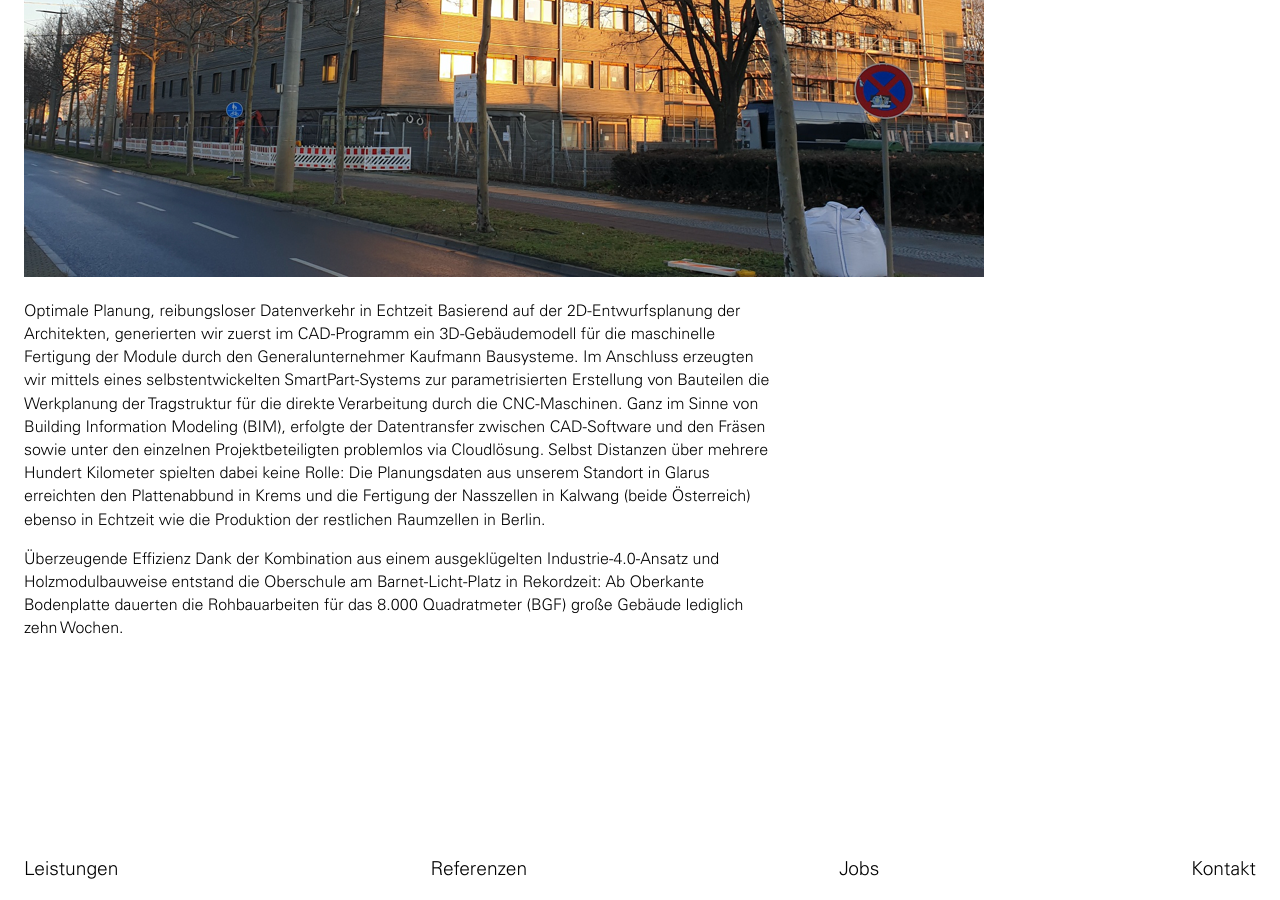
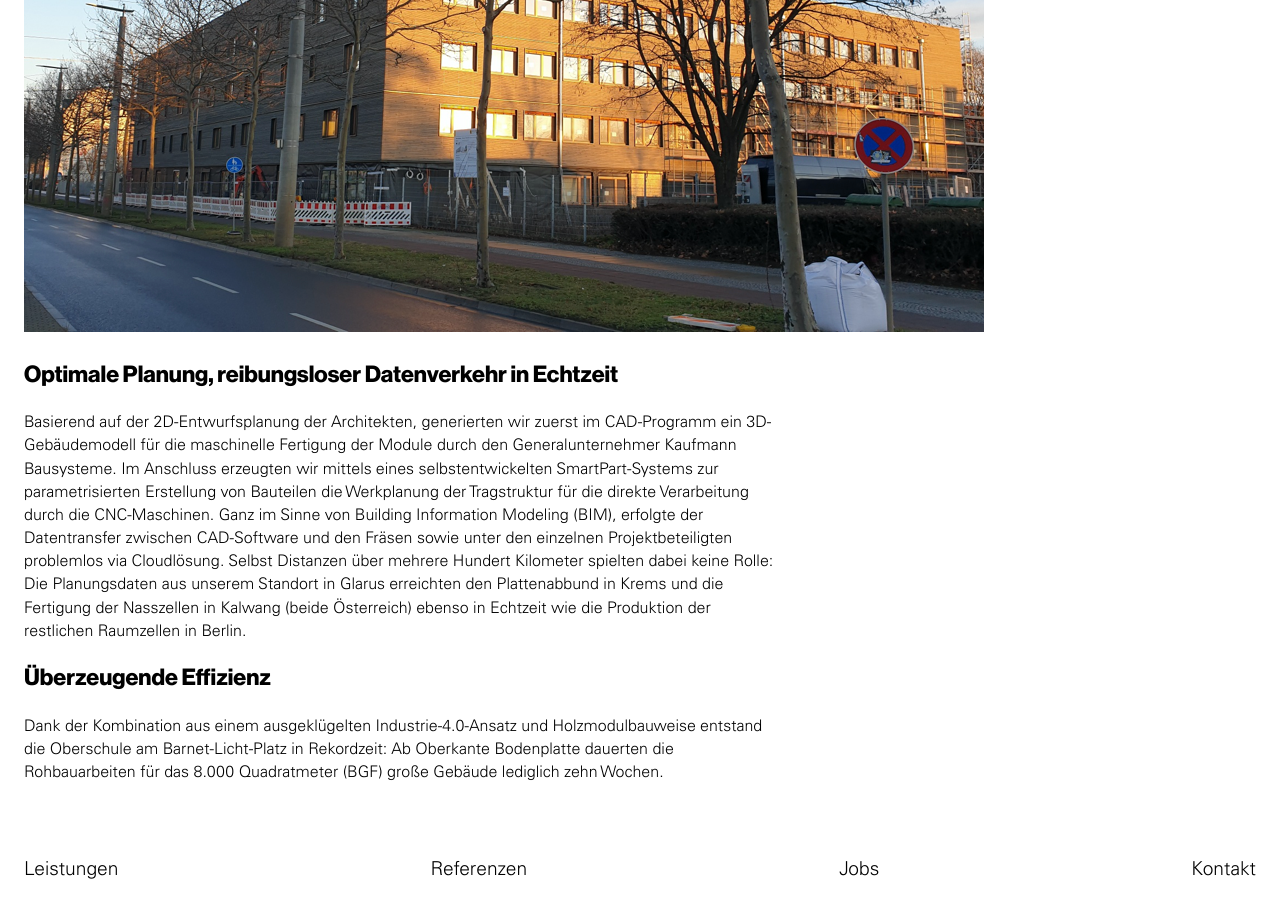
Before and after one commit to JC-Development-AG/jcd.swiss, a Jekyll site: the page built from _posts/2020-02-24-kaufmann.md, in a window 1280 px wide and 900 px high, scrolled down 1609 px. Built offline with Jekyll 4.4.1, drawn with Linux system fonts in a browser that asks for light colours; some web fonts are replaced; some of the changed text lies outside the part shown.

Commit message:
Add headlines

```diff
--- a/_posts/2020-02-24-kaufmann.md
+++ b/_posts/2020-02-24-kaufmann.md
@@ -9,7 +9,7 @@ poster: /assets/img/kaufmann1.png
 
 Kein Ort in Ostdeutschland, mit Ausnahme von Berlin, wächst derzeit so rasant wie Leipzig. Im Sommer 2019 löste die Messemetropole zunächst Essen als achtgrößte deutsche Stadt ab, ehe sie im November obendrein die 600.000-Einwohner-Marke knackte. Jedes Jahr kommen mehrere Tausend neue Einwohner hinzu. Als derartiger Menschenmagnet steht Leipzig vor der enormen Herausforderung, eine soziale Infrastruktur zu schaffen, die seinem rapiden Bevölkerungswachstum gerecht wird. Neue Kindergärten und Schulen werden dringend benötigt. Ein besonderes Neubauprojekt südöstlich des Zentrums beweist aktuell, wie hier mithilfe der richtigen Konstruktionsweise und Planungsprozesse innerhalb kürzester Zeit Abhilfe geschaffen werden kann. Das Erfolgsgeheimnis: ein hocheffizienter Industrie-4.0-Ansatz.
 
-Projekt mit Vorbildcharakter: Oberschule am Barnet-Licht-Platz
+## Projekt mit Vorbildcharakter: Oberschule am Barnet-Licht-Platz
 Die Oberschule am Barnet-Licht-Platz (OSBLP) ist als Holzmodulbau konzipiert. Neben einer nachhaltigen Bauweise ermöglicht dies dank eines hohen maschinellen Vorfertigungsgrades enorme Zeiteinsparungen bei höchster baulicher Qualität. Zehn bis 15 Module konnten an drei Wochentagen täglich montiert werden, während den Rest der Woche Anschlussarbeiten, Komplettierungen, Fügungen und Flurdecken ausgeführt wurden. Die fertigen Module und deren schnelle Montage ist allerdings „nur“ das Endprodukt eines perfekten Zusammenspiels aus optimaler Planung und entsprechend reibungsloser wie passgenauer Fertigung. Der JC Development AG kam in beiden Prozessen eine entscheidende Rolle zu. Ihr oblag die Ausführungsplanung des Projekts und dabei insbesondere die Entwicklung der Software-Lösung für den Datenaustausch und die automatisierte BIM-Planung: das „Kaufmann Bausysteme Modul SmartPart“ als Addon im CAD-Programm.
 
 ![Rendering eines Gebäudes erbaut von Kaufmann Bausysteme](/assets/img/kaufmann1.png)
@@ -17,8 +17,8 @@ Die Oberschule am Barnet-Licht-Platz (OSBLP) ist als Holzmodulbau konzipiert. Ne
 
 ![Foto eines Gebäudes erbaut von Kaufmann Bausysteme](/assets/img/kaufmann2.png)
 
-Optimale Planung, reibungsloser Datenverkehr in Echtzeit
+## Optimale Planung, reibungsloser Datenverkehr in Echtzeit
 Basierend auf der 2D-Entwurfsplanung der Architekten, generierten wir zuerst im CAD-Programm ein 3D-Gebäudemodell für die maschinelle Fertigung der Module durch den Generalunternehmer Kaufmann Bausysteme. Im Anschluss erzeugten wir mittels eines selbstentwickelten SmartPart-Systems zur parametrisierten Erstellung von Bauteilen die Werkplanung der Tragstruktur für die direkte Verarbeitung durch die CNC-Maschinen. Ganz im Sinne von Building Information Modeling (BIM), erfolgte der Datentransfer zwischen CAD-Software und den Fräsen sowie unter den einzelnen Projektbeteiligten problemlos via Cloudlösung. Selbst Distanzen über mehrere Hundert Kilometer spielten dabei keine Rolle: Die Planungsdaten aus unserem Standort in Glarus erreichten den Plattenabbund in Krems und die Fertigung der Nasszellen in Kalwang (beide Österreich) ebenso in Echtzeit wie die Produktion der restlichen Raumzellen in Berlin.
 
-Überzeugende Effizienz
+## Überzeugende Effizienz
 Dank der Kombination aus einem ausgeklügelten Industrie-4.0-Ansatz und Holzmodulbauweise entstand die Oberschule am Barnet-Licht-Platz in Rekordzeit: Ab Oberkante Bodenplatte dauerten die Rohbauarbeiten für das 8.000 Quadratmeter (BGF) große Gebäude lediglich zehn Wochen.
```
